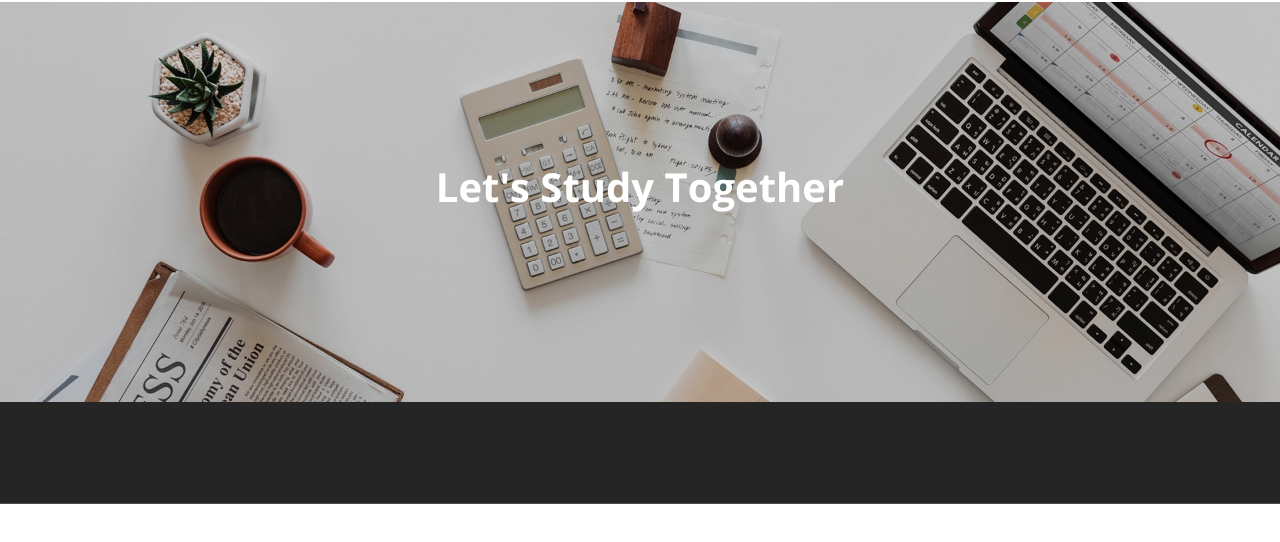
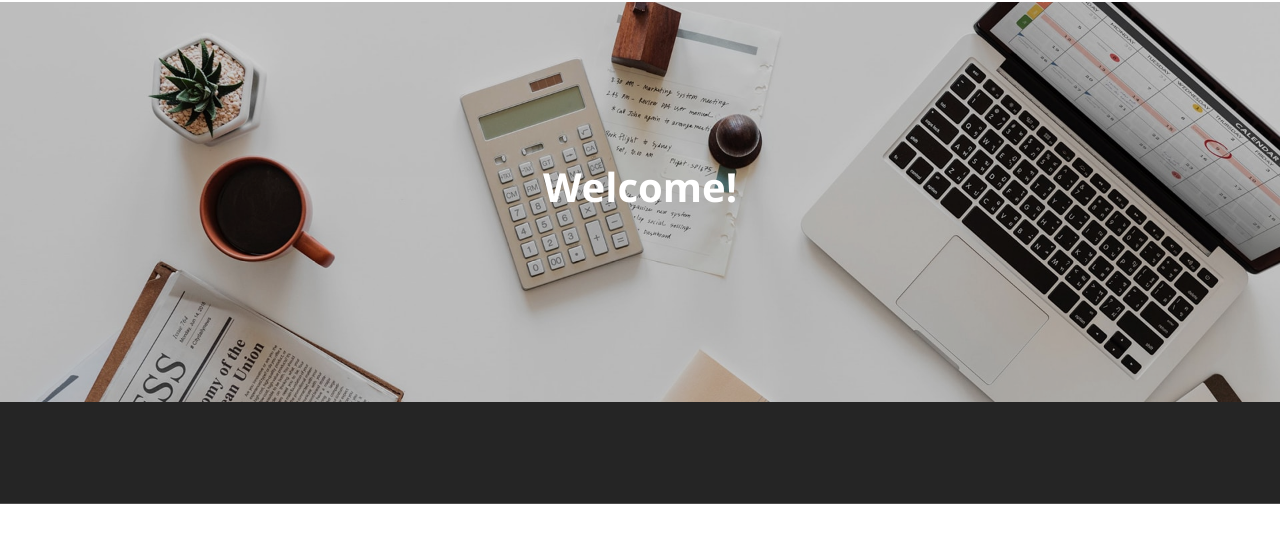
Before and after one commit to Abziz/FinalProjectASE, a plain HTML site: page client/main.html in a window 1280 px wide. Shown: the part 78-620 px from the top of the page. Drawn offline with nearby package versions, Linux system fonts and the light colour scheme.

Commit message:
client 0.0.1

```diff
--- a/client/index.html
+++ b/client/main.html
@@ -82,7 +82,7 @@
                 <div class="col-12">
                     <!-- Hero Content -->
                     <div class="hero-content text-center">
-                        <h2>Let's Study Together</h2>
+                        <h2>Welcome!</h2>
                     </div>
                 </div>
             </div>
```
